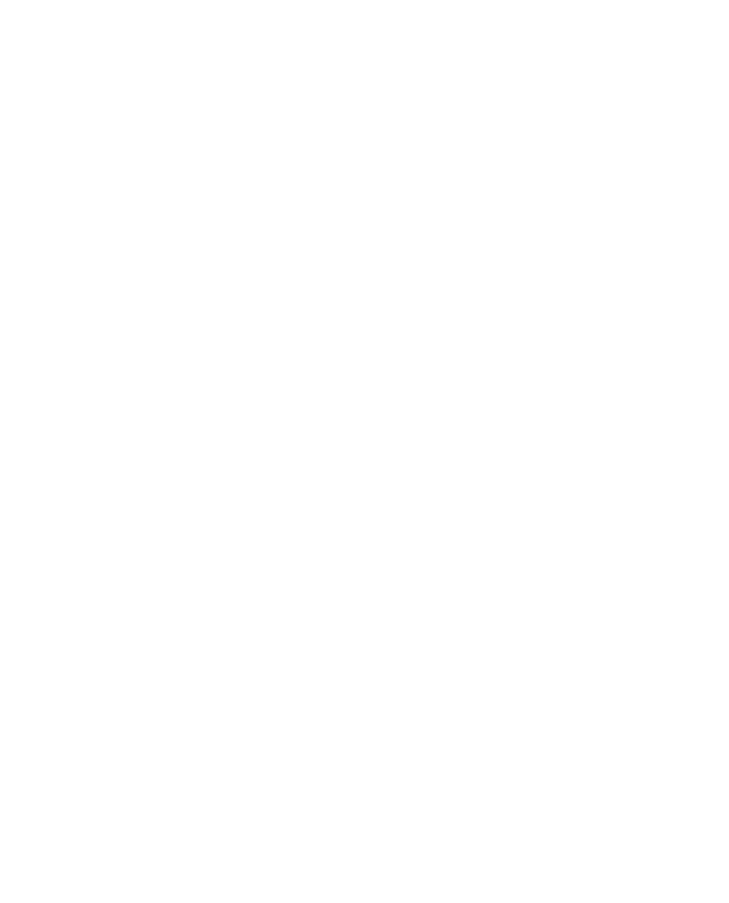
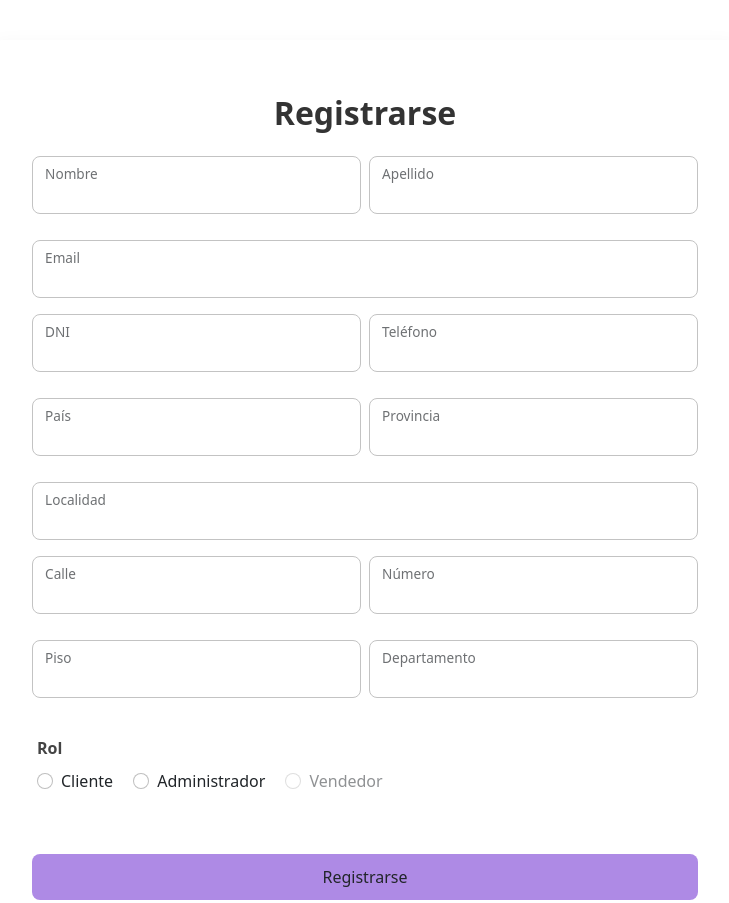
Before and after one commit to magap875/TPI-MDS-II, a plain HTML site: page html/registrarse.html in a window 1280 px wide. Shown: the top 903 px of the page, without its empty margins (275-1004 px from the left). Before the commit the page ends 800 px from the top, so only its background shows below. Drawn offline with nearby package versions, Linux system fonts and the light colour scheme.

Commit message:
form registro

```diff
--- a/css/estilos.css
+++ b/css/estilos.css
@@ -0,0 +1,64 @@
+/* CSS DEL REGISTRO */
+.form-registro-container {
+    max-width: 750px;
+    margin: 40px auto;
+    padding: 30px;
+    background: #ffffff;
+    border-radius: 12px;
+    box-shadow: 0 10px 25px rgba(0, 0, 0, 0.08);
+}
+
+.form-registro-title {
+    text-align: center;
+    font-weight: 600;
+    margin-bottom: 25px;
+    color: #333;
+}
+
+.form-registro-container .form-floating > .form-control {
+    border-radius: 8px;
+    border: 1px solid #c3c3c3;
+}
+
+.form-registro-container .form-floating > .form-control:focus {
+    border-color: #ae8ae5;
+    box-shadow: 0 0 0 0.15rem #ae8ae596;
+}
+
+.form-registro-container .row {
+    margin-bottom: 10px;
+}
+
+.form-registro-container .form-check-input:checked {
+    background-color: #c3c3c3;
+    border-color: #c3c3c3;
+}
+
+.form-registro-rol {
+    margin-top: 15px;
+    padding: 10px 5px;
+}
+
+.form-registro-rol h6 {
+    margin-bottom: 10px;
+    font-weight: 600;
+    color: #444;
+}
+
+.form-registro-btn {
+    margin-top: 25px;
+    width: 100%;
+    padding: 10px;
+    font-size: 16px;
+    border-radius: 8px;
+    transition: all 0.2s ease;
+    background-color: #ae8ae5;
+}
+
+.form-registro-btn:hover {
+    transform: translateY(-2px);
+    border: 1px solid #ae8ae5;
+    background-color: #ae8ae596;
+    box-shadow: 0 6px 15px #ae8ae596;
+    transition: all 0.3s ease;
+}
--- a/html/registrarse.html
+++ b/html/registrarse.html
@@ -1,13 +1,148 @@
 <!DOCTYPE html>
 <html lang="es">
+
 <head>
     <meta charset="UTF-8">
     <meta name="viewport" content="width=device-width, initial-scale=1.0">
-    <link href="https://cdn.jsdelivr.net/npm/bootstrap@5.2.3/dist/css/bootstrap.min.css" rel="stylesheet" integrity="sha384-rbsA2VBKQhggwzxH7pPCaAqO46MgnOM80zW1RWuH61DGLwZJEdK2Kadq2F9CUG65" crossorigin="anonymous">
-    <title>Document</title>
+    <link href="https://cdn.jsdelivr.net/npm/bootstrap@5.2.3/dist/css/bootstrap.min.css" rel="stylesheet"
+        integrity="sha384-rbsA2VBKQhggwzxH7pPCaAqO46MgnOM80zW1RWuH61DGLwZJEdK2Kadq2F9CUG65" crossorigin="anonymous">
+    <title>Registro</title>
+    <link rel="stylesheet" href="/css/estilos.css">
 </head>
+
 <body>
+    <form action="" id="form-registro" class="form-registro-container">
+        <div class="container mt-4">
+            <h2 class="text-center mb-4 form-registro-title">Registrarse</h2>
+            <div class="row g-2">
+                <div class="col-md">
+                    <div class="form-floating">
+                        <input type="text" class="form-control" id="floatingInputGrid"><label
+                            for="floatingInputGrid">Nombre</label>
+                    </div>
+                </div>
 
-    <script src="https://cdn.jsdelivr.net/npm/bootstrap@5.2.3/dist/js/bootstrap.bundle.min.js" integrity="sha384-kenU1KFdBIe4zVF0s0G1M5b4hcpxyD9F7jL+jjXkk+Q2h455rYXK/7HAuoJl+0I4" crossorigin="anonymous"></script>
+                <div class="col-md">
+                    <div class="form-floating mb-3">
+                        <input type="text" class="form-control" id="floatingInputGrid"><label
+                            for="floatingInputGrid">Apellido</label>
+                    </div>
+                </div>
+            </div>
+
+            <div class="col-md">
+                <div class="form-floating mb-3">
+                    <input type="email" class="form-control" id="floatingInput"><label for="floatingInput">Email</label>
+                </div>
+            </div>
+
+            <div class="row g-2">
+                <div class="col-md">
+                    <div class="form-floating">
+                        <input type="text" class="form-control" id="floatingInputGrid"><label
+                            for="floatingInputGrid">DNI</label>
+                    </div>
+                </div>
+
+                <div class="col-md">
+                    <div class="form-floating mb-3">
+                        <input type="text" class="form-control" id="floatingInputGrid"><label
+                            for="floatingInputGrid">Teléfono</label>
+                    </div>
+                </div>
+            </div>
+
+            <div class="row g-2">
+                <div class="col-md">
+                    <div class="form-floating">
+                        <input type="text" class="form-control" id="floatingInputGrid"><label
+                            for="floatingInputGrid">País</label>
+                    </div>
+                </div>
+
+                <div class="col-md">
+                    <div class="form-floating mb-3">
+                        <input type="text" class="form-control" id="floatingInputGrid"><label
+                            for="floatingInputGrid">Provincia</label>
+                    </div>
+                </div>
+            </div>
+
+            <div class="col-md">
+                <div class="form-floating mb-3">
+                    <input type="text" class="form-control" id="floatingInput"><label
+                        for="floatingInput">Localidad</label>
+                </div>
+            </div>
+
+            <div class="row g-2">
+                <div class="col-md">
+                    <div class="form-floating">
+                        <input type="text" class="form-control" id="floatingInputGrid"><label
+                            for="floatingInputGrid">Calle</label>
+                    </div>
+                </div>
+
+                <div class="col-md">
+                    <div class="form-floating mb-3">
+                        <input type="text" class="form-control" id="floatingInputGrid"><label
+                            for="floatingInputGrid">Número</label>
+                    </div>
+                </div>
+            </div>
+
+            <div class="row g-2">
+                <div class="col-md">
+                    <div class="form-floating">
+                        <input type="text" class="form-control" id="floatingInputGrid"><label
+                            for="floatingInputGrid">Piso</label>
+                    </div>
+                </div>
+
+                <div class="col-md">
+                    <div class="form-floating mb-3">
+                        <input type="text" class="form-control" id="floatingInputGrid"><label
+                            for="floatingInputGrid">Departamento</label>
+                    </div>
+                </div>
+            </div>
+
+            <div class="g-2 form-registro-rol">
+                <h6>Rol</h6>
+                <div class="form-check form-check-inline">
+                    <input class="form-check-input" type="radio" name="inlineRadioOptions" id="inlineRadio1"
+                        value="option1">
+                    <label class="form-check-label" for="inlineRadio1">Cliente</label>
+                </div>
+                <div class="form-check form-check-inline">
+                    <input class="form-check-input" type="radio" name="inlineRadioOptions" id="inlineRadio2"
+                        value="option2">
+                    <label class="form-check-label" for="inlineRadio2">Administrador</label>
+                </div>
+                <div class="form-check form-check-inline">
+                    <input class="form-check-input" type="radio" name="inlineRadioOptions" id="inlineRadio3"
+                        value="option3" disabled>
+                    <label class="form-check-label" for="inlineRadio3">Vendedor</label>
+                </div>
+            </div>
+
+            <div class="d-grid mt-4">
+                <button type="submit" class="btn form-registro-btn">
+                    Registrarse
+                </button>
+            </div>
+        </div>
+        </div>
+    </form>
+
+
+
+
+
+
+    <script src="https://cdn.jsdelivr.net/npm/bootstrap@5.2.3/dist/js/bootstrap.bundle.min.js"
+        integrity="sha384-kenU1KFdBIe4zVF0s0G1M5b4hcpxyD9F7jL+jjXkk+Q2h455rYXK/7HAuoJl+0I4"
+        crossorigin="anonymous"></script>
 </body>
+
 </html>
```
